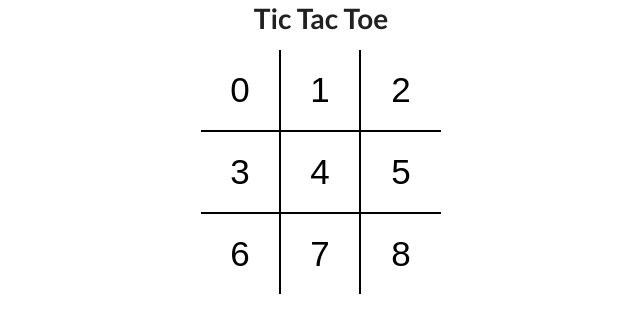
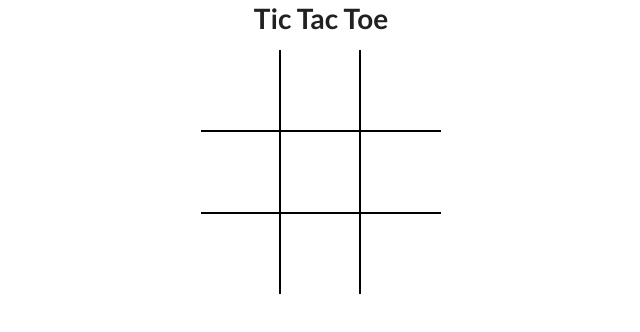
Before and after one commit to gauravrajbhar07/tic-tac-toe-using-javascript, a React (Create React App) app: page / in a window 1280 px wide. Shown: the top 332 px of the page, without its empty margins (319-959 px from the left). Built offline with nearby package versions, Linux system fonts and the light colour scheme.

Commit message:
added board state and also react event

```diff
--- a/src/Components/Board.jsx
+++ b/src/Components/Board.jsx
@@ -1,23 +1,55 @@
-import React from "react";
+import React, { useState } from "react";
+import square from "./Square";
+
 import Square from "./Square";
 
 const Board = () => {
+  const [board, setBoard] = useState(Array(9).fill(null));
+  const [isXNext, setIsXNext] = useState(false);
+
+  const handleSquareClick = (position) => {
+    if (Board[position]) {
+      return;
+    }
+
+    setBoard((prev) => {
+      return prev.map((square, pos) => {
+        if (pos === position) {
+          return isXNext ? "X" : "O";
+        } else {
+          return square;
+        }
+      });
+    });
+
+    setIsXNext((prev) => !prev);
+  };
+
+  const renderSquare = (position) => {
+    return (
+      <Square
+        value={board[position]}
+        onClick={() => handleSquareClick(position)}
+      />
+    );
+  };
+
   return (
     <div className="board">
       <div className="board-row">
-        <Square value={0} />
-        <Square value={1} />
-        <Square value={2} />
+        {renderSquare(0)}
+        {renderSquare(1)}
+        {renderSquare(2)}
       </div>
       <div className="board-row">
-        <Square value={3} />
-        <Square value={4} />
-        <Square value={5} />
+        {renderSquare(3)}
+        {renderSquare(4)}
+        {renderSquare(5)}
       </div>
       <div className="board-row">
-        <Square value={6} />
-        <Square value={7} />
-        <Square value={8} />
+        {renderSquare(6)}
+        {renderSquare(7)}
+        {renderSquare(8)}
       </div>
     </div>
   );
--- a/src/Components/Square.jsx
+++ b/src/Components/Square.jsx
@@ -1,9 +1,9 @@
 import React from "react";
 
 //object destructing
-function square({ value }) {
+function square({ value, onClick }) {
   return (
-    <button type="button" className="square">
+    <button type="button" className="square" onClick={onClick}>
       {value}
     </button>
   );
```
